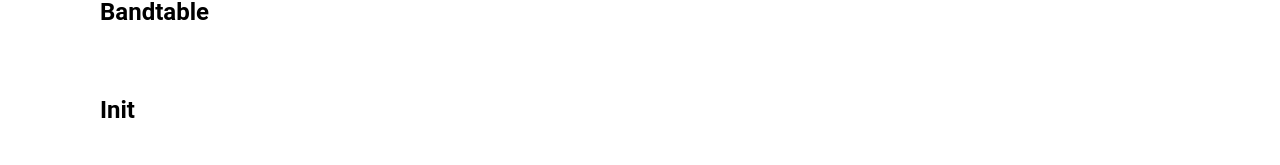
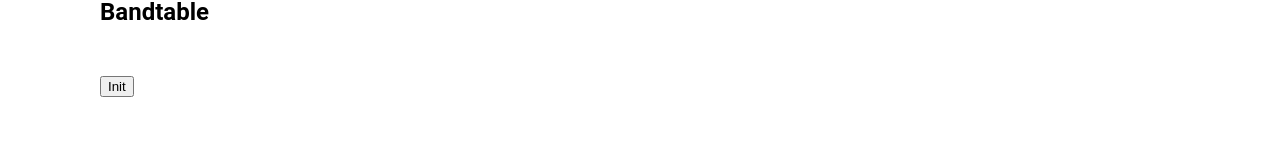
Before and after one commit to r3sMetz/suo-bandvote-frontend, a Next.js app: page /bands in a window 1280 px wide. Shown: the part 135-300 px from the top of the page. Built offline with nearby package versions, Linux system fonts and the light colour scheme.

Commit message:
Adding Bandinitalization

```diff
--- a/components/Navbar.js
+++ b/components/Navbar.js
@@ -26,7 +26,7 @@ const Navbar = () => (
 );
 
 const NavbarStyling = () => (
-  <style jsx>{`
+  <style jsx="true">{`
     nav {
       background: grey;
     }
--- a/components/partials/bands/Initialize.js
+++ b/components/partials/bands/Initialize.js
@@ -1,8 +1,53 @@
+import { initialBands } from '../../../utilities';
+
 class Initialize extends React.Component {
+  constructor() {
+    super();
+    this.state = {
+      bandsInitialized: false,
+      initialBands: initialBands
+    };
+  }
+
+  componentDidMount() {
+    if (localStorage.getItem('suobands'))
+      this.setState({ bandsInitialized: true });
+  }
+
+  initBands = () => {
+    const { bandsInitialized } = this.state;
+    if (window.confirm(`${bandsInitialized ? 'Reset' : 'Init'} Bands?`)) {
+      const newBandObject = [];
+
+      // Build Band Array
+      this.state.initialBands.forEach((band, index) => {
+        const newBand = {
+          id: index,
+          name: band,
+          links: {},
+          rating: {
+            overall: 0,
+            singer: 0,
+            quality: 0
+          }
+        };
+        newBandObject.push(newBand);
+      });
+
+      console.log(newBandObject);
+      // Save bandarray to localStorage
+      localStorage.setItem('suobands', JSON.stringify(newBandObject));
+      this.setState({ bandsInitialized: true });
+    }
+  };
+
   render() {
+    const { bandsInitialized } = this.state;
     return (
       <div className="container">
-        <h2>Init</h2>
+        <button onClick={this.initBands}>
+          {bandsInitialized ? 'Reset' : 'Init'}
+        </button>
       </div>
     );
   }
```
